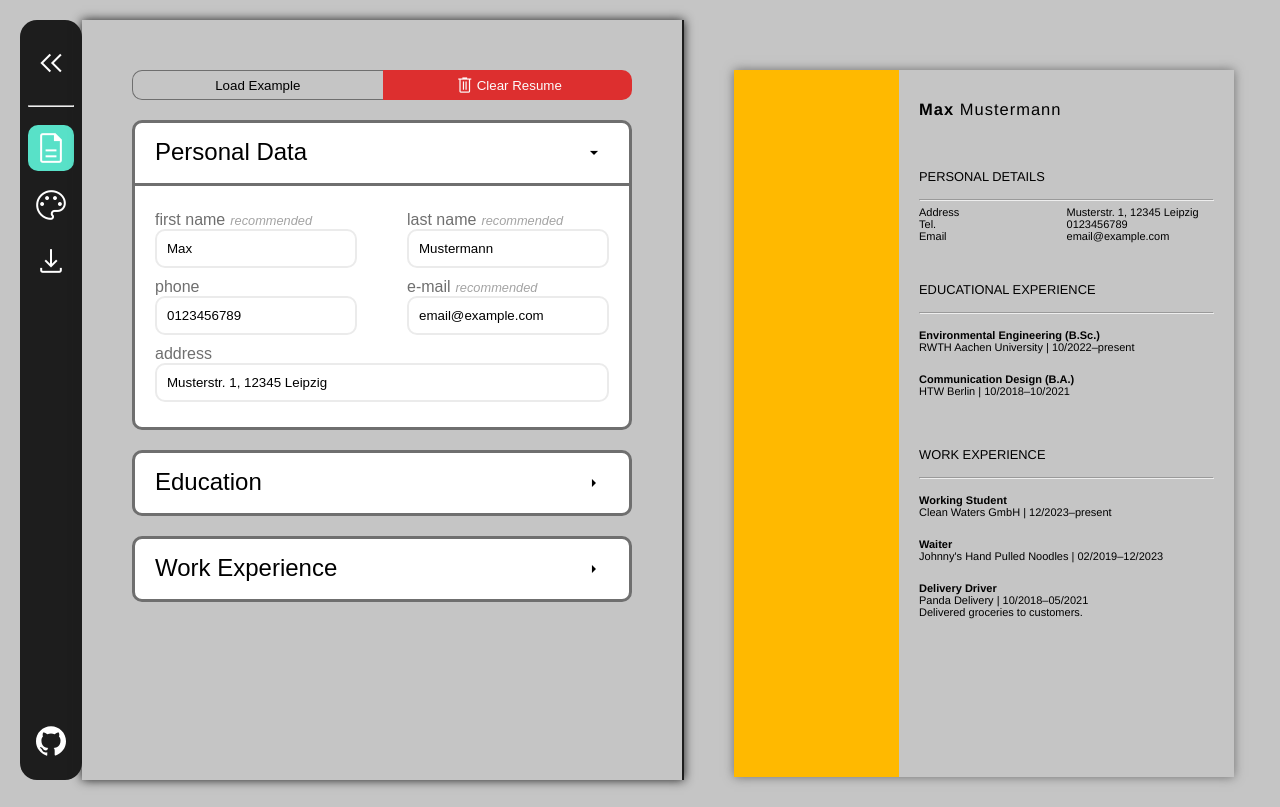
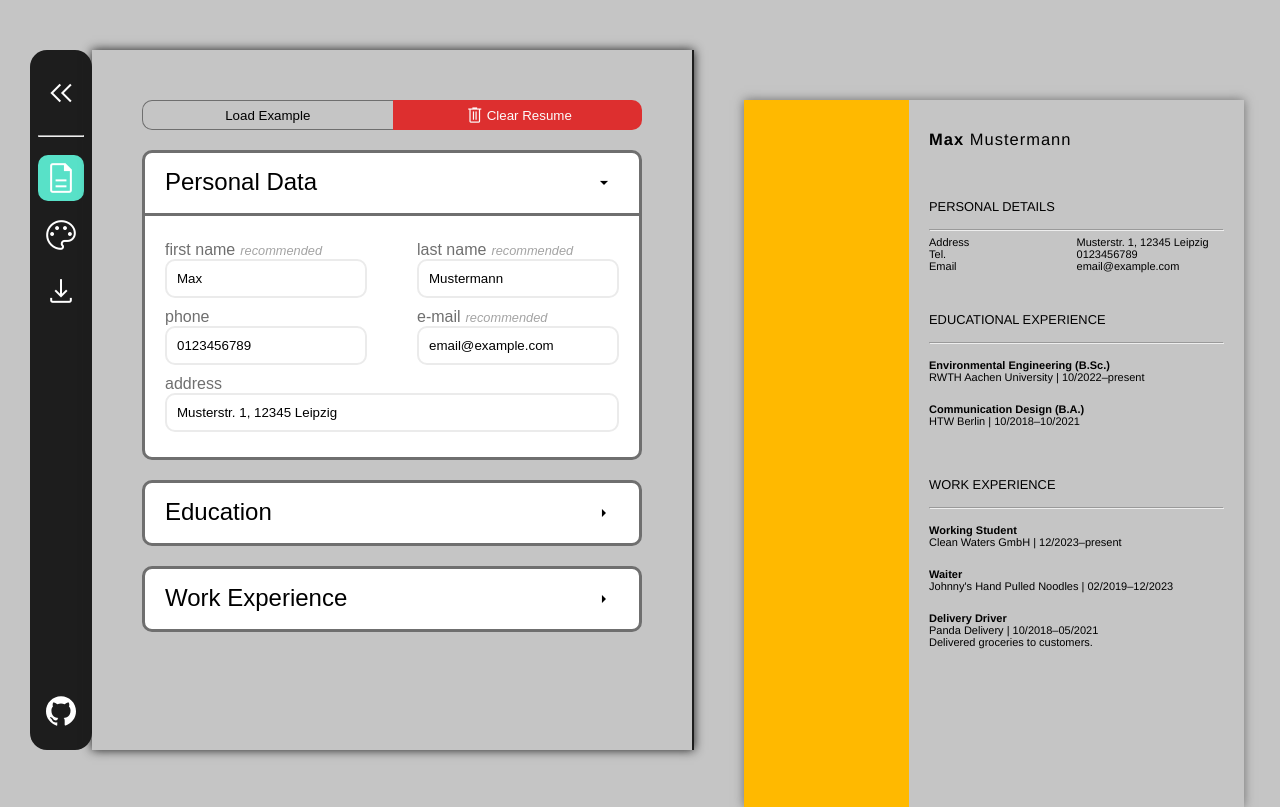
Before and after one commit to tln12/cv-project, a React (Vite) app: page / in a window 1280 px wide. Built offline with nearby package versions, Linux system fonts and the light colour scheme; the HTML template or start-up script is replaced by a standard one; a web font is replaced by a local one.

Commit message:
change margin of root

```diff
--- a/src/styles/style.css
+++ b/src/styles/style.css
@@ -14,7 +14,8 @@
   --recommended-font-color: rgb(164, 164, 164);
   --side-nav-color: #1d1d1d;
   --section-padding: 50px;
-  --root-margin: 20px;
+  --root-margin-lr: 30px;
+  --root-margin-tb: 50px;
   box-sizing: border-box;
 }
 body {
@@ -22,9 +23,9 @@ body {
   background-color: var(--bgc-body);
 }
 #root {
-  margin: var(--root-margin);
-  width: calc(100vw - 2 * var(--root-margin));
-  height: calc(100vh - 2 * var(--root-margin));
+  margin: var(--root-margin-tb) var(--root-margin-lr);
+  width: calc(100vw - 2 * var(--root-margin-lr));
+  height: calc(100vh - 2 * var(--root-margin-tb));
   background-color: var(--background-color);
   font-family: sans-serif;
 }
```
